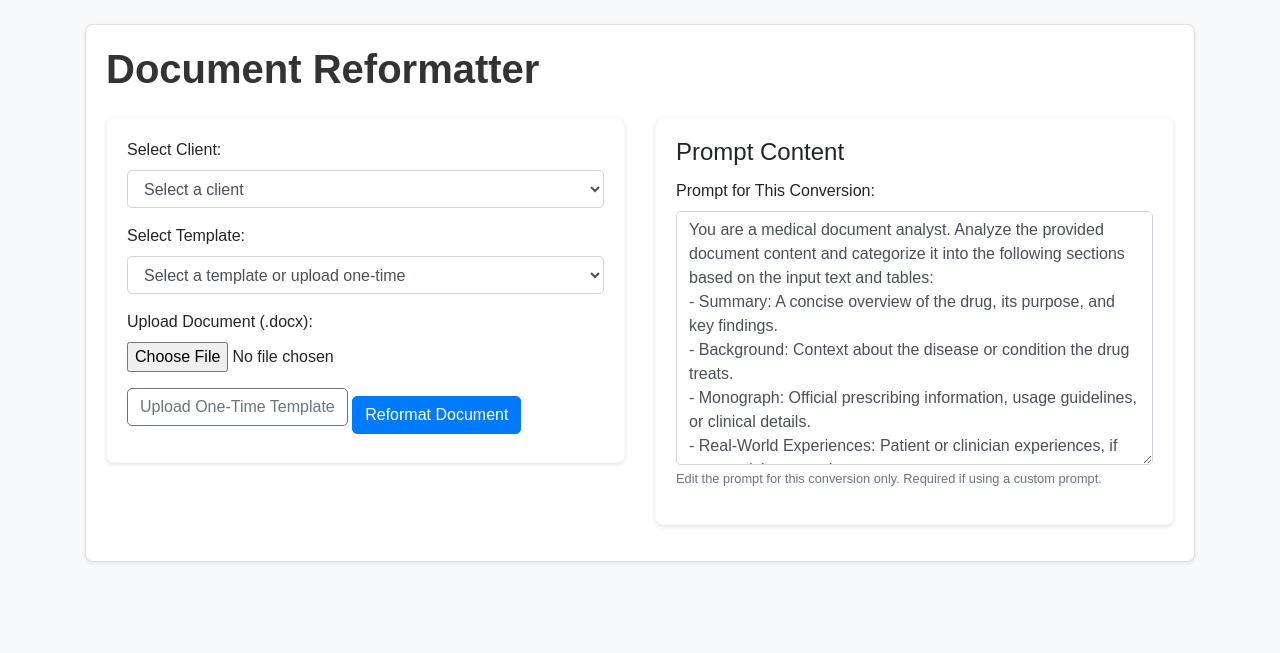
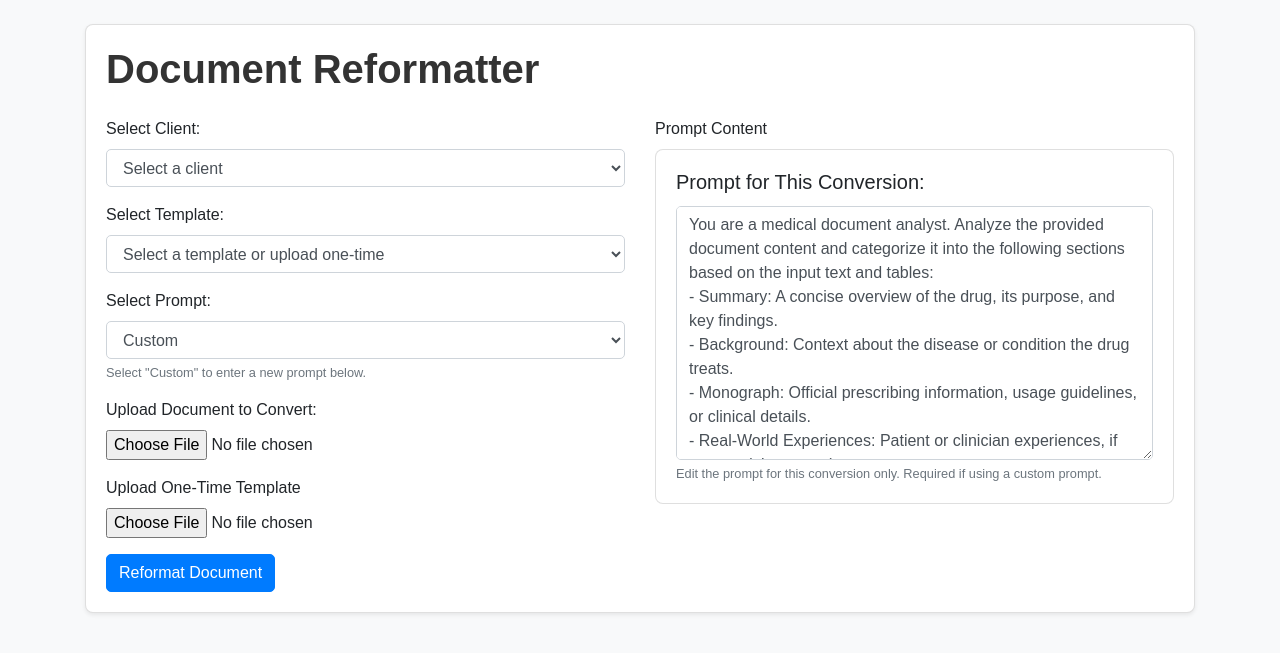
Before and after one commit to joepiercefireside/docreformatter, a Flask app: page / in a window 1280 px wide. Shown: the part 66-719 px from the top of the page. Run offline with Flask 3, Linux system fonts and the light colour scheme; the visitor is signed in with stand-in values (Sample User, id 1); data that the repository does not hold is empty; some libraries are stand-ins or nearby versions.

Commit message:
fixing index page1

```diff
--- a/app.py
+++ b/app.py
@@ -303,6 +303,7 @@ def delete_client():
 def create_prompt():
     clients = get_clients(current_user.id)
     selected_client = request.args.get('client_id', '')
+    edit_prompt = request.args.get('edit_prompt', '')
     prompts = []
 
     if request.method == 'POST':
@@ -385,7 +386,7 @@ def create_prompt():
     cur = conn.cursor()
     if selected_client:
         cur.execute(
-            "SELECT prompt_name, prompt->'prompt' AS prompt_content FROM settings WHERE user_id = %s AND client_id = %s AND prompt IS NOT NULL",
+            "SELECT prompt_name, prompt->'prompt' AS prompt_content FROM settings WHERE user_id = %s AND (client_id = %s OR client_id = '') AND prompt IS NOT NULL",
             (current_user.id, selected_client)
         )
     else:
@@ -398,7 +399,7 @@ def create_prompt():
     conn.close()
     logger.info(f"Prompts for client {selected_client or 'global'}: {prompts}")
 
-    return render_template('create_prompt.html', clients=clients, selected_client=selected_client, prompts=prompts, selected_prompt=None)
+    return render_template('create_prompt.html', clients=clients, selected_client=selected_client, prompts=prompts, selected_prompt=edit_prompt)
 
 # Template creation/editing route
 @app.route('/create_template', methods=['GET', 'POST'])
@@ -406,6 +407,7 @@ def create_prompt():
 def create_template():
     clients = get_clients(current_user.id)
     selected_client = request.args.get('client_id', '')
+    edit_template = request.args.get('edit_template', '')
     templates = []
     prompts = []
 
@@ -414,7 +416,7 @@ def create_template():
     cur = conn.cursor()
     if selected_client:
         cur.execute(
-            "SELECT prompt_name, prompt->'prompt' AS prompt_content FROM settings WHERE user_id = %s AND client_id = %s AND prompt IS NOT NULL",
+            "SELECT prompt_name, prompt->'prompt' AS prompt_content FROM settings WHERE user_id = %s AND (client_id = %s OR client_id = '') AND prompt IS NOT NULL",
             (current_user.id, selected_client)
         )
     else:
@@ -552,7 +554,7 @@ def create_template():
     cur = conn.cursor()
     if selected_client:
         cur.execute(
-            "SELECT template_name, prompt_name FROM settings WHERE user_id = %s AND client_id = %s AND template IS NOT NULL",
+            "SELECT template_name, prompt_name FROM settings WHERE user_id = %s AND (client_id = %s OR client_id = '') AND template IS NOT NULL",
             (current_user.id, selected_client)
         )
     else:
@@ -565,7 +567,7 @@ def create_template():
     conn.close()
     logger.info(f"Templates for client {selected_client or 'global'}: {templates}")
 
-    return render_template('create_template.html', clients=clients, selected_client=selected_client, templates=templates, prompts=prompts)
+    return render_template('create_template.html', clients=clients, selected_client=selected_client, templates=templates, prompts=prompts, selected_template=edit_template)
 
 # Template deletion route
 @app.route('/delete_template', methods=['POST'])
@@ -623,6 +625,33 @@ def delete_prompt():
         logger.error(f"Error deleting prompt: {str(e)}")
         return jsonify({'success': False, 'error': str(e)}), 500
 
+# Client deletion route
+@app.route('/delete_client', methods=['POST'])
+@login_required
+def delete_client():
+    try:
+        client_id = request.form.get('client_id').strip()
+        if not client_id:
+            return jsonify({'success': False, 'error': 'Client ID is required'}), 400
+        conn = get_db_connection()
+        cur = conn.cursor()
+        cur.execute(
+            "DELETE FROM settings WHERE user_id = %s AND client_id = %s",
+            (current_user.id, client_id)
+        )
+        if cur.rowcount == 0:
+            cur.close()
+            conn.close()
+            return jsonify({'success': False, 'error': 'Client not found'}), 404
+        conn.commit()
+        cur.close()
+        conn.close()
+        logger.info(f"Deleted client '{client_id}' for user {current_user.id}")
+        return jsonify({'success': True}), 200
+    except Exception as e:
+        logger.error(f"Error deleting client: {str(e)}")
+        return jsonify({'success': False, 'error': str(e)}), 500
+
 # Prompt management routes
 @app.route('/load_prompts', methods=['POST'])
 @login_required
@@ -633,7 +662,7 @@ def load_prompts():
         cur = conn.cursor()
         if client_id:
             cur.execute(
-                "SELECT prompt_name, prompt->'prompt' AS prompt_content FROM settings WHERE user_id = %s AND client_id = %s AND prompt IS NOT NULL",
+                "SELECT prompt_name, prompt->'prompt' AS prompt_content FROM settings WHERE user_id = %s AND (client_id = %s OR client_id = '') AND prompt IS NOT NULL",
                 (current_user.id, client_id)
             )
         else:
@@ -659,7 +688,7 @@ def load_templates():
         cur = conn.cursor()
         if client_id:
             cur.execute(
-                "SELECT template_name, prompt_name FROM settings WHERE user_id = %s AND client_id = %s AND template IS NOT NULL",
+                "SELECT template_name, prompt_name FROM settings WHERE user_id = %s AND (client_id = %s OR client_id = '') AND template IS NOT NULL",
                 (current_user.id, client_id)
             )
         else:
@@ -703,8 +732,6 @@ def load_client():
 @login_required
 def index():
     clients = get_clients(current_user.id)
-    logger.info(f"Clients for user {current_user.id}: {clients}")
-
     selected_client = session.get('selected_client')
     selected_template = session.get('selected_template')
     selected_prompt = session.get('selected_prompt', 'Custom')
@@ -714,16 +741,34 @@ def index():
 
     if request.method == 'POST':
         action = request.form.get('action')
-        client_id = request.form.get('client_id')
+        client_id = request.form.get('client_id', '')
 
-        if action == 'select_client' and client_id in clients:
-            session['selected_client'] = client_id
+        if action == 'select_client':
+            session['selected_client'] = client_id if client_id in clients else None
             session.pop('selected_template', None)
             session.pop('selected_prompt', None)
-            selected_client = client_id
+            selected_client = client_id if client_id in clients else None
             selected_template = None
             selected_prompt = 'Custom'
-            flash(f'Selected client: {client_id}', 'success')
+            if client_id:
+                flash(f'Selected client: {client_id}', 'success')
+
+        elif action == 'select_template':
+            template_name = request.form.get('template_name')
+            if template_name:
+                session['selected_template'] = template_name
+                selected_template = template_name
+                prompt_name = get_prompt_name_for_template(selected_client or '', current_user.id, template_name)
+                prompt_content = load_prompt_for_template(selected_client or '', current_user.id, template_name)
+                session['selected_prompt'] = prompt_name or 'Custom'
+                selected_prompt = prompt_name or 'Custom'
+                flash(f'Selected template: {template_name}', 'success')
+            else:
+                session.pop('selected_template', None)
+                session.pop('selected_prompt', None)
+                selected_template = None
+                selected_prompt = 'Custom'
+                prompt_content = ""
 
         elif action == 'upload_document':
             document_file = request.files.get('document_file')
@@ -734,14 +779,6 @@ def index():
 
             if not document_file or not document_file.filename.endswith('.docx'):
                 flash('Valid .docx document required', 'danger')
-                return redirect(url_for('index'))
-
-            if not selected_client:
-                flash('Please select a client', 'danger')
-                return redirect(url_for('index'))
-
-            if not template_name and not template_file:
-                flash('Please select a template or upload a one-time template', 'danger')
                 return redirect(url_for('index'))
 
             if prompt_name == 'Custom' and not custom_prompt:
@@ -755,7 +792,7 @@ def index():
             content = extract_content_from_docx(input_path)
 
             # Handle prompt
-            ai_prompt = custom_prompt if custom_prompt else load_prompt_for_template(selected_client, current_user.id, template_name) if template_name else load_prompt(selected_client, current_user.id, prompt_name) if prompt_name != 'Custom' else DEFAULT_AI_PROMPT
+            ai_prompt = custom_prompt if custom_prompt else load_prompt_for_template(selected_client or '', current_user.id, template_name) if template_name else load_prompt(selected_client or '', current_user.id, prompt_name) if prompt_name != 'Custom' else DEFAULT_AI_PROMPT
 
             # Handle template
             temp_template_path = os.path.join(app.config['UPLOAD_FOLDER'], 'temp_template.docx')
@@ -764,7 +801,7 @@ def index():
                 template_file.save(temp_template_path)
                 template_used = True
             elif template_name:
-                template_used = load_template(temp_template_path, selected_client, current_user.id, template_name)
+                template_used = load_template(temp_template_path, selected_client or '', current_user.id, template_name)
 
             sections = call_ai_api(content, selected_client, current_user.id, prompt_name, custom_prompt=ai_prompt)
             if "error" in sections:
@@ -782,25 +819,8 @@ def index():
             os.remove(output_path)
             return response
 
-        elif action == 'select_template':
-            template_name = request.form.get('template_name')
-            if template_name:
-                session['selected_template'] = template_name
-                selected_template = template_name
-                prompt_content = load_prompt_for_template(selected_client, current_user.id, template_name)
-                prompt_name = get_prompt_name_for_template(selected_client, current_user.id, template_name)
-                session['selected_prompt'] = prompt_name or 'Custom'
-                selected_prompt = prompt_name or 'Custom'
-                flash(f'Selected template: {template_name}', 'success')
-            else:
-                session.pop('selected_template', None)
-                session.pop('selected_prompt', None)
-                selected_template = None
-                selected_prompt = 'Custom'
-                prompt_content = ""
-
     # Handle GET with query parameter
-    client_id = request.args.get('client_id')
+    client_id = request.args.get('client_id', '')
     if client_id and client_id in clients:
         session['selected_client'] = client_id
         session.pop('selected_template', None)
@@ -809,46 +829,41 @@ def index():
         selected_template = None
         selected_prompt = 'Custom'
 
-    # Load templates and prompts for selected client or global
+    # Load templates and prompts
+    conn = get_db_connection()
+    cur = conn.cursor()
     if selected_client:
-        conn = get_db_connection()
-        cur = conn.cursor()
-        # Load templates
         cur.execute(
-            """
-            SELECT template_name, prompt_name
-            FROM settings
-            WHERE user_id = %s AND client_id = %s AND template IS NOT NULL
-            """,
+            "SELECT template_name, prompt_name FROM settings WHERE user_id = %s AND (client_id = %s OR client_id = '') AND template IS NOT NULL",
             (current_user.id, selected_client)
         )
         templates = [{'template_name': row[0], 'prompt_name': row[1]} for row in cur.fetchall()]
-        # Load prompts
         cur.execute(
-            """
-            SELECT prompt_name, prompt->'prompt' AS prompt_content
-            FROM settings
-            WHERE user_id = %s AND client_id = %s AND prompt IS NOT NULL
-            """,
+            "SELECT prompt_name, prompt->'prompt' AS prompt_content FROM settings WHERE user_id = %s AND (client_id = %s OR client_id = '') AND prompt IS NOT NULL",
             (current_user.id, selected_client)
         )
         prompts = [{'prompt_name': row[0], 'prompt_content': row[1] or ''} for row in cur.fetchall()]
-        cur.close()
-        conn.close()
-        logger.info(f"Templates for client {selected_client}: {templates}")
-        logger.info(f"Prompts for client {selected_client}: {prompts}")
-        if selected_template:
-            prompt_content = load_prompt_for_template(selected_client, current_user.id, selected_template)
-            selected_prompt = get_prompt_name_for_template(selected_client, current_user.id, selected_template) or 'Custom'
+    else:
+        cur.execute(
+            "SELECT template_name, prompt_name FROM settings WHERE user_id = %s AND client_id = '' AND template IS NOT NULL",
+            (current_user.id,)
+        )
+        templates = [{'template_name': row[0], 'prompt_name': row[1]} for row in cur.fetchall()]
+        cur.execute(
+            "SELECT prompt_name, prompt->'prompt' AS prompt_content FROM settings WHERE user_id = %s AND client_id = '' AND prompt IS NOT NULL",
+            (current_user.id,)
+        )
+        prompts = [{'prompt_name': row[0], 'prompt_content': row[1] or ''} for row in cur.fetchall()]
+    cur.close()
+    conn.close()
+    logger.info(f"Templates for client {selected_client or 'global'}: {templates}")
+    logger.info(f"Prompts for client {selected_client or 'global'}: {prompts}")
 
-    return render_template('index.html',
-                         clients=clients,
-                         selected_client=selected_client,
-                         templates=templates,
-                         prompts=prompts,
-                         selected_template=selected_template,
-                         selected_prompt=selected_prompt,
-                         prompt_content=prompt_content)
+    if selected_template:
+        prompt_content = load_prompt_for_template(selected_client or '', current_user.id, selected_template)
+        selected_prompt = get_prompt_name_for_template(selected_client or '', current_user.id, selected_template) or 'Custom'
+
+    return render_template('index.html', clients=clients, selected_client=selected_client, templates=templates, prompts=prompts, selected_template=selected_template, selected_prompt=selected_prompt, prompt_content=prompt_content)
 
 # Existing functionality
 AI_API_URL = os.environ.get('AI_API_URL', 'https://api.openai.com/v1/chat/completions')
--- a/templates/index.html
+++ b/templates/index.html
@@ -1,41 +1,34 @@
-<!DOCTYPE html>
 {% extends "base.html" %}
 {% block title %}Document Reformatter{% endblock %}
 {% block content %}
 <div class="card shadow-sm">
     <div class="card-body">
         <h1 class="card-title mb-4">Document Reformatter</h1>
+        <form method="POST" enctype="multipart/form-data" id="reformat-form">
+            <input type="hidden" name="action" id="action" value="upload_document">
             <div class="row">
                 <div class="col-md-6">
-                <div class="card border-light mb-3">
-                    <div class="card-body">
-                        <form method="POST" enctype="multipart/form-data">
-                            <input type="hidden" name="action" value="select_client">
                     <div class="form-group">
                         <label for="client_id">Select Client:</label>
-                                <select class="form-control" id="client_id" name="client_id" onchange="this.form.submit()">
+                        <select class="form-control" id="client_id" name="client_id" onchange="submitAction('select_client')">
                             <option value="">Select a client</option>
                             {% for client in clients %}
                                 <option value="{{ client }}" {% if client == selected_client %}selected{% endif %}>{{ client }}</option>
                             {% endfor %}
                         </select>
                     </div>
-                        </form>
-                        {% if selected_client %}
-                            <form method="POST" enctype="multipart/form-data" id="conversionForm">
-                                <input type="hidden" name="action" value="upload_document">
                     <div class="form-group">
                         <label for="template_name">Select Template:</label>
-                                    <select class="form-control" id="template_name" name="template_name" onchange="loadTemplateContent()">
+                        <select class="form-control" id="template_name" name="template_name" onchange="submitAction('select_template')">
                             <option value="">Select a template or upload one-time</option>
                             {% for template in templates %}
                                 <option value="{{ template.template_name }}" {% if template.template_name == selected_template %}selected{% endif %}>{{ template.template_name }}</option>
                             {% endfor %}
                         </select>
                     </div>
-                                <div class="form-group" id="prompt_name_group" style="display: {% if selected_template %}none{% else %}block{% endif %};">
+                    <div class="form-group">
                         <label for="prompt_name">Select Prompt:</label>
-                                    <select class="form-control" id="prompt_name" name="prompt_name" onchange="loadPromptContent()">
+                        <select class="form-control" id="prompt_name" name="prompt_name" onchange="updatePromptContent()">
                             <option value="Custom" {% if selected_prompt == 'Custom' %}selected{% endif %}>Custom</option>
                             {% for prompt in prompts %}
                                 <option value="{{ prompt.prompt_name }}" {% if prompt.prompt_name == selected_prompt %}selected{% endif %}>{{ prompt.prompt_name }}</option>
@@ -44,53 +37,64 @@
                         <small class="form-text text-muted">Select "Custom" to enter a new prompt below.</small>
                     </div>
                     <div class="form-group">
-                                    <label for="document_file">Upload Document (.docx):</label>
+                        <label for="document_file">Upload Document to Convert:</label>
                         <input type="file" class="form-control-file" id="document_file" name="document_file" accept=".docx" required>
                     </div>
-                                <button type="button" class="btn btn-outline-secondary mb-3" onclick="toggleTemplateUpload()">Upload One-Time Template</button>
-                                <div id="templateUpload" style="display: none;">
                     <div class="form-group">
-                                        <label for="template_file">Upload Template (.docx):</label>
+                        <label id="template_file_label" for="template_file">Upload One-Time Template:</label>
                         <input type="file" class="form-control-file" id="template_file" name="template_file" accept=".docx">
                     </div>
-                                </div>
                     <button type="submit" class="btn btn-primary">Reformat Document</button>
-                            </form>
-                        {% endif %}
-                    </div>
-                </div>
                 </div>
                 <div class="col-md-6">
-                <div class="card border-light mb-3">
+                    <div class="form-group">
+                        <label>Prompt Content</label>
+                        <div class="card">
                             <div class="card-body">
-                        <h4 class="card-title">Prompt Content</h4>
-                        <div class="form-group">
-                            <label for="custom_prompt">Prompt for This Conversion:</label>
-                            <textarea class="form-control" id="custom_prompt" name="custom_prompt" rows="10" form="conversionForm">{{ prompt_content }}</textarea>
+                                <h5 class="card-title">Prompt for This Conversion:</h5>
+                                <textarea class="form-control" id="custom_prompt" name="custom_prompt" rows="10">{{ prompt_content }}</textarea>
                                 <small class="form-text text-muted">Edit the prompt for this conversion only. Required if using a custom prompt.</small>
                             </div>
                         </div>
                     </div>
                 </div>
             </div>
+        </form>
     </div>
 </div>
 {% endblock %}
 {% block scripts %}
-<script src="{{ url_for('static', filename='js/main.js') }}"></script>
 <script>
-function toggleTemplateUpload() {
-    var templateUpload = document.getElementById('templateUpload');
-    templateUpload.style.display = templateUpload.style.display === 'none' ? 'block' : 'none';
-    document.getElementById('template_name').value = '';
-    document.getElementById('prompt_name_group').style.display = 'block';
-    document.getElementById('prompt_name').value = 'Custom';
+function submitAction(action) {
+    document.getElementById('action').value = action;
+    document.getElementById('reformat-form').submit();
+}
+
+function updatePromptContent() {
+    const promptName = document.getElementById('prompt_name').value;
+    if (promptName !== 'Custom') {
+        fetch('/load_client', {
+            method: 'POST',
+            headers: { 'Content-Type': 'application/x-www-form-urlencoded' },
+            body: `client_id=${encodeURIComponent('{{ selected_client | safe }}')}&prompt_name=${encodeURIComponent(promptName)}`
+        })
+        .then(response => response.json())
+        .then(data => {
+            document.getElementById('custom_prompt').value = data.prompt || '';
+        })
+        .catch(error => console.error('Error loading prompt:', error));
+    } else {
         document.getElementById('custom_prompt').value = '';
     }
-$(document).ready(function() {
-    if ($('#template_name').val()) {
-        loadTemplateContent();
 }
-});
+
+function updateTemplateLabel() {
+    const templateName = document.getElementById('template_name').value;
+    const label = document.getElementById('template_file_label');
+    label.textContent = templateName ? 'Change File Template' : 'Upload One-Time Template';
+}
+
+document.getElementById('template_name').addEventListener('change', updateTemplateLabel);
+document.addEventListener('DOMContentLoaded', updateTemplateLabel);
 </script>
 {% endblock %}
```
Lines whose indentation alone changed are shown as unchanged.
